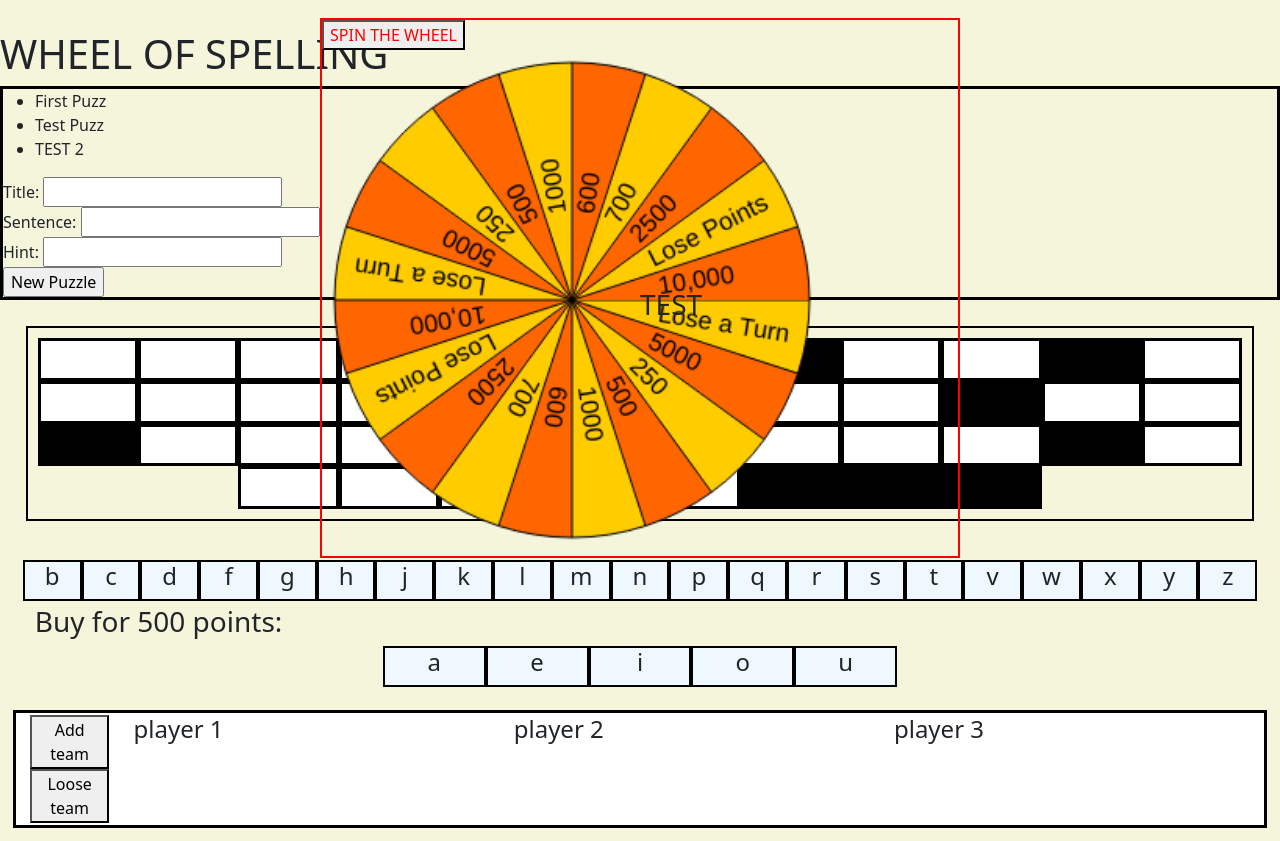
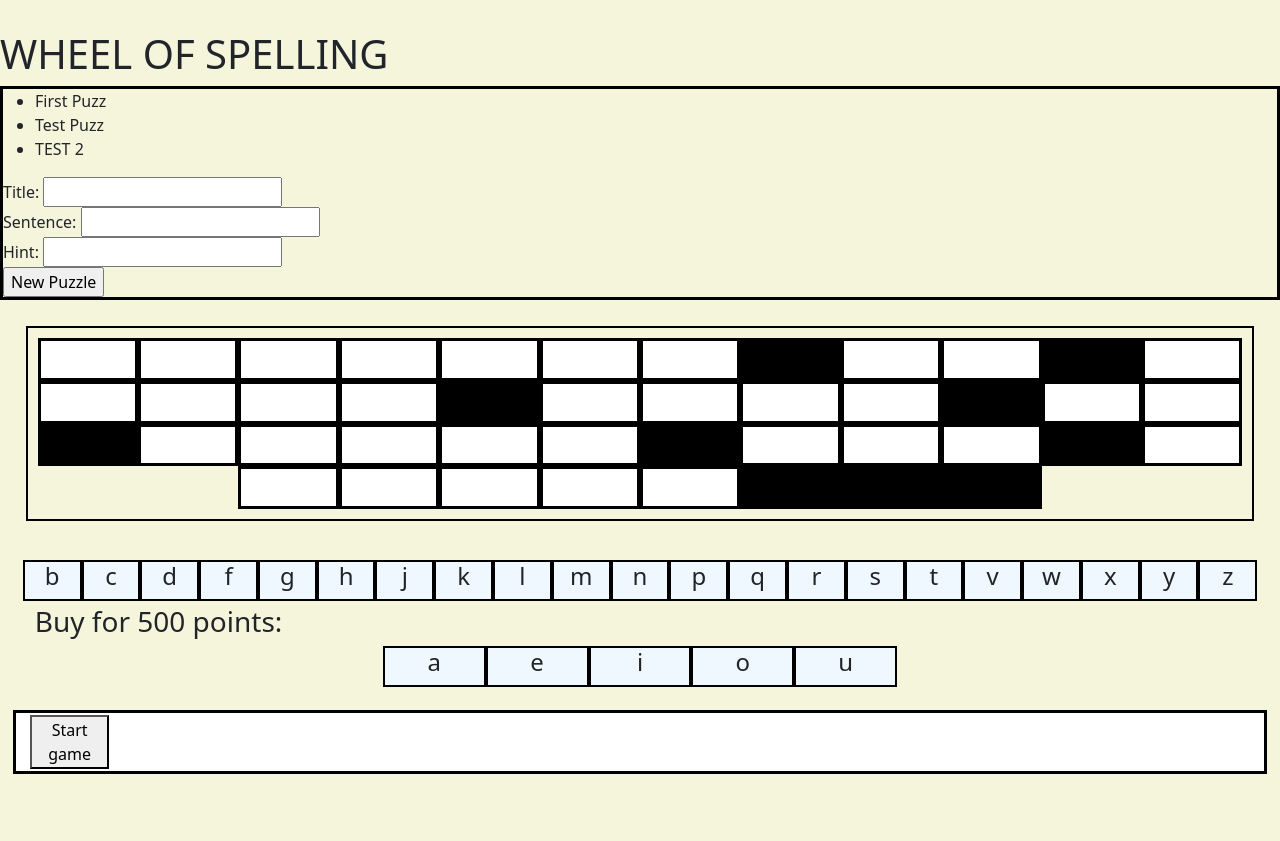
Before and after one commit to mdewey123/wheel-of-spelling, a Django app: page /game/wheel_of_spelling in a window 1280 px wide. Shown: the part 112-953 px from the top of the page. After the commit the page ends 886 px from the top, so only its background shows below. Run offline with Django 5.2, Linux system fonts and the light colour scheme; a user stored in the database is signed in; data comes from the database, SQL or seed files in the repository; both versions use the stored data as it was after the commit.

Commit message:
started game logic, WHEEL DONE...ish

```diff
--- a/fortune/static/fortune/script.js
+++ b/fortune/static/fortune/script.js
@@ -4,6 +4,8 @@ addEventListener("DOMContentLoaded", function() {
 
     const puzzPieces = gameBoard.querySelectorAll("div");
     const welcomePuzz = document.getElementById("game-board").dataset.puzzle;
+
+    const gameToggle = document.getElementById("game-toggle")
 
 
 
@@ -90,15 +92,23 @@ addEventListener("DOMContentLoaded", function() {
                 ctx.fillText(points[i], centerX * 0.35, 5);
                 ctx.restore();
             };
+            ctx.save();
+            ctx.rotate(currentAngle);
+            ctx.beginPath();
+            ctx.moveTo(centerX * 0.85, -centerY - 20);  // Position of the arrow
+            ctx.lineTo(centerX * 0.95, -centerY - 40); // Arrow tip
+            ctx.lineTo(centerX * 0.75, -centerY - 40); // Arrow base
+            ctx.closePath();
+            ctx.fillStyle = "red";
+            ctx.fill();
+            ctx.restore();
         }
 
         function animate_wheel() {
 
             currentAngle += spinVelocity;
             spinVelocity *= friction
-            let winningIndex = Math.floor(Math.random() * spaces);
-            let targetAngle = winningIndex * spaces_angle - Math.PI / 2;
-            const tolerance = 0.01
+
 
             if (spinVelocity < 0.05) {
                 spinning = false;
@@ -120,17 +130,51 @@ addEventListener("DOMContentLoaded", function() {
 
 
 
-        document.getElementById("waaaah").addEventListener("click", spin);
+        document.getElementById("game-wheel").addEventListener("click", spin);
 
         draw_wheel()
     }
 
     wheel_spinner()
-
+    gameToggle.addEventListener("click", play_game)
 });
 
 
 function play_game() {
+    const playerBoard = document.getElementById("player-board")
+    const scoreBoard = document.getElementById("score-board")
 
+    function player_query() {
+        playerBoard.querySelector('h4').textContent = "How many players?"
 
+        for (let i = 1; i < 7; i ++ ) {
+            const newButton = document.createElement('button')
+            newButton.setAttribute('class', 'col')
+            newButton.setAttribute('id', `select-${i}`)
+            newButton.textContent = `${i} teams`
+            playerBoard.appendChild(newButton)
+        };
+
+        playerBoard.querySelectorAll('button').forEach(btn => {
+            btn.addEventListener('click', function(event) { set_players(event); });
+        });
+
+        function set_players(event) {
+            const selectedTeams = parseInt(event.target.textContent);
+
+            for (let i = 1; i <= selectedTeams; i ++ ) {
+                const playerCard = document.createElement("div");
+                playerCard.setAttribute('class', 'col');
+                playerCard.setAttribute('id', `team-${i}`)
+                const playerTitle = document.createElement('h4');
+                playerTitle.textContent = `Team ${i}`;
+
+                playerCard.appendChild(playerTitle);
+                scoreBoard.appendChild(playerCard)
+            };
+            playerBoard.textContent = ""
+            playerBoard.style.display = "none"
+        };
+    }
+    player_query();
 }
--- a/fortune/static/fortune/style.css
+++ b/fortune/static/fortune/style.css
@@ -63,10 +63,7 @@ body {
     transform: translate(-50%, -50%);
     z-index: 1000;
     border: 2px solid red;
-}
-
-#waaaah {
-    color: red;
+    display: none;
 }
 
 #game-wheel {
@@ -76,6 +73,6 @@ body {
 
 #result {
     position: fixed;
-    top: 50%;
-    left: 50%;
+    top: 10%;
+    left: 80%;
 }
--- a/fortune/templates/fortune/wheel_of_spelling.html
+++ b/fortune/templates/fortune/wheel_of_spelling.html
@@ -23,7 +23,6 @@
         {% endif %}
 </div>
 <div id="game-wheel-container">
-    <button id="waaaah">SPIN THE WHEEL</button>
     <canvas id="game-wheel"></canvas>
     <h3 id="result">TEST</h3>
 </div>
@@ -53,17 +52,10 @@
 
 <div id="score-board" class="row">
     <div class="col-1">
-        <button> Add team </button>
-        <button>Loose team</button>
+        <button id="game-toggle"> Start game </button>
     </div>
-    <div class="col">
-        <h4>player 1</h4>
-    </div>
-    <div class="col">
-        <h4>player 2</h4>
-    </div>
-    <div class="col">
-        <h4>player 3</h4>
+    <div id="player-board" class="col">
+        <h4></h4>
     </div>
 </div>
 
```
Also changed, not shown: db.sqlite3.
